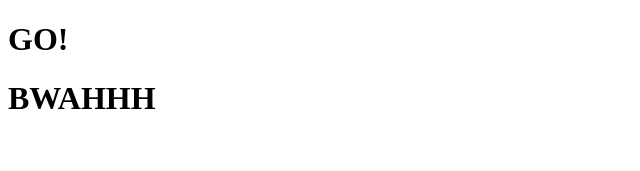
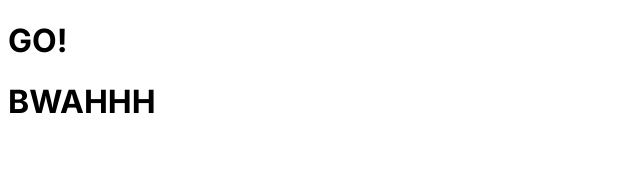
Before and after one commit to mattjkatz/fun-facts-about-react, a React (Create React App) app: page / in a window 1280 px wide. Shown: the top 171 px of the page, without its empty margins (0-640 px from the left). Built offline with nearby package versions, Linux system fonts and the light colour scheme.

Commit message:
all set up

```diff
--- a/public/index.html
+++ b/public/index.html
@@ -24,6 +24,9 @@
       work correctly both with client-side routing and a non-root public URL.
       Learn how to configure a non-root public URL by running `npm run build`.
     -->
+    <link rel="preconnect" href="https://fonts.googleapis.com">
+    <link rel="preconnect" href="https://fonts.gstatic.com" crossorigin>
+    <link href="https://fonts.googleapis.com/css2?family=Inter:wght@400;600;700&display=swap" rel="stylesheet">
     <title>React App</title>
   </head>
   <body>
--- a/src/index.js
+++ b/src/index.js
@@ -3,13 +3,5 @@
 import "./style.css";
 import App from "./App.js";
 
-function Index() {
-  return (
-    <div>
-      <App />
-    </div>
-  );
-}
-
 const root = ReactDOM.createRoot(document.getElementById("root"));
-root.render(<Index />);
+root.render(<App />);
--- a/src/style.css
+++ b/src/style.css
@@ -0,0 +1,3 @@
+body {
+  font-family: 'Inter', sans-serif;
+}
```
